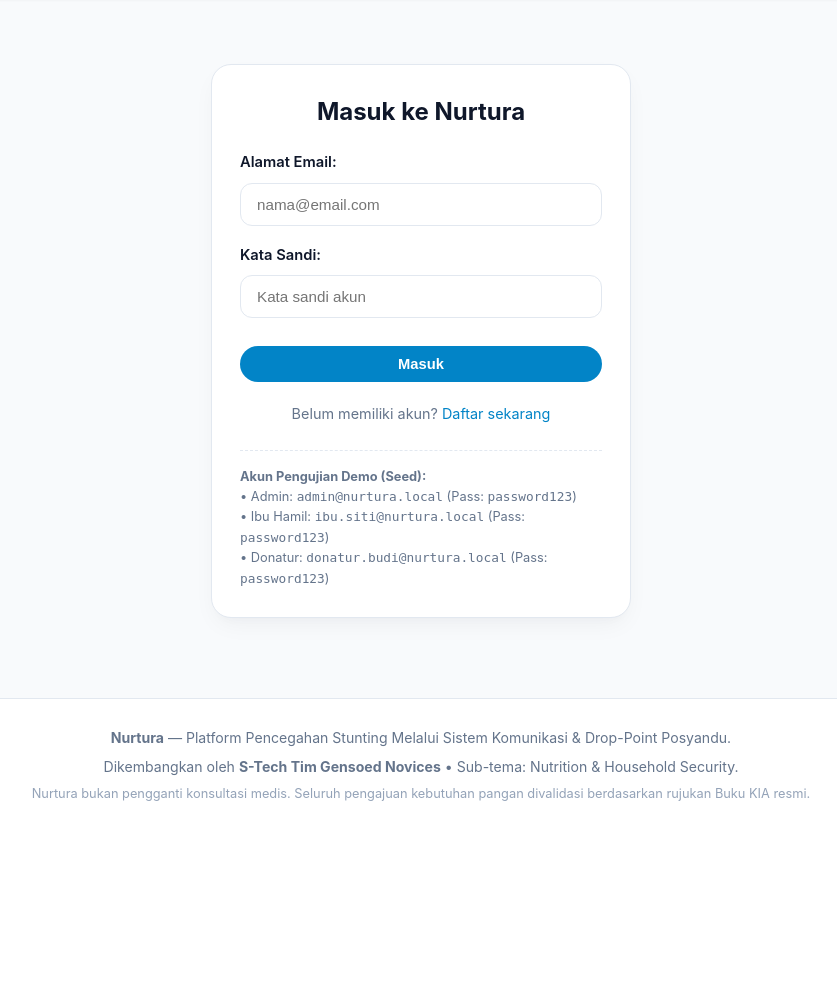
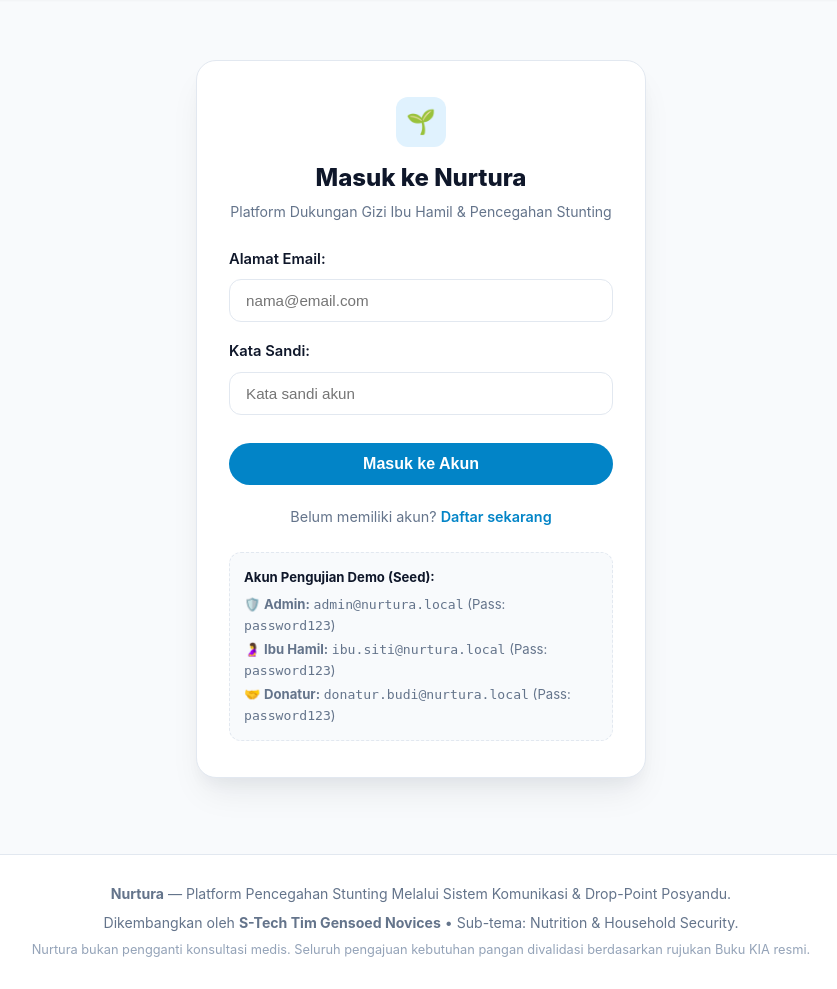
Before and after one commit to sulthanahmadm-tech/Nurtura, a PHP site: page /login.php in a window 1280 px wide. Shown: the part 73-1062 px from the top of the page, without its empty margins (219-1056 px from the left). Before the commit the page ends 874 px from the top, so only its background shows below. Run offline with PHP 8.4, Linux system fonts and the light colour scheme.

Commit message:
style: add dynamic css cache buster and modernize login UI

```diff
--- a/views/auth/login.php
+++ b/views/auth/login.php
@@ -3,12 +3,21 @@ require_once __DIR__ . '/../layouts/header.php';
 require_once __DIR__ . '/../../app/helpers/auth_helper.php';
 ?>
 
-<div style="max-width: 420px; margin: 40px auto;">
-    <div class="card">
-        <h2 style="text-align: center; margin-bottom: 20px;">Masuk ke Nurtura</h2>
+<div style="max-width: 450px; margin: 36px auto;">
+    <div class="card" style="padding: 36px 32px; border: 1px solid var(--border-color); box-shadow: var(--shadow-lg);">
+        <div style="text-align: center; margin-bottom: 24px;">
+            <div style="width: 50px; height: 50px; background: var(--primary-light); color: var(--primary); border-radius: var(--radius-sm); display: inline-flex; align-items: center; justify-content: center; font-size: 1.5rem; margin-bottom: 12px;">
+                🌱
+            </div>
+            <h2 style="font-size: 1.5rem; font-weight: 800; color: var(--text-main); margin-bottom: 4px;">Masuk ke Nurtura</h2>
+            <p style="font-size: 0.88rem; color: var(--text-muted);">Platform Dukungan Gizi Ibu Hamil & Pencegahan Stunting</p>
+        </div>
 
         <?php if (!empty($error)): ?>
-            <div class="alert alert-danger"><?= htmlspecialchars($error) ?></div>
+            <div class="alert alert-danger" style="display: flex; align-items: center; gap: 8px;">
+                <span>⚠️</span>
+                <span><?= htmlspecialchars($error) ?></span>
+            </div>
         <?php endif; ?>
 
         <?php if (isset($_GET['msg']) && $_GET['msg'] === 'registrasi_sukses'): ?>
@@ -28,18 +37,20 @@ require_once __DIR__ . '/../../app/helpers/auth_helper.php';
                 <input type="password" id="password" name="password" class="form-control" placeholder="Kata sandi akun" required>
             </div>
 
-            <button type="submit" class="btn btn-primary" style="width: 100%; margin-top: 10px;">Masuk</button>
+            <button type="submit" class="btn btn-primary" style="width: 100%; margin-top: 10px; font-size: 1rem; padding: 12px;">Masuk ke Akun</button>
         </form>
 
         <p style="text-align: center; margin-top: 20px; font-size: 0.9rem; color: var(--text-muted);">
-            Belum memiliki akun? <a href="index.php?page=register">Daftar sekarang</a>
+            Belum memiliki akun? <a href="index.php?page=register" style="font-weight: 600;">Daftar sekarang</a>
         </p>
 
-        <div style="margin-top: 24px; padding-top: 16px; border-top: 1px dashed var(--border-color); font-size: 0.8rem; color: var(--text-muted);">
-            <strong>Akun Pengujian Demo (Seed):</strong><br>
-            • Admin: <code>admin@nurtura.local</code> (Pass: <code>password123</code>)<br>
-            • Ibu Hamil: <code>ibu.siti@nurtura.local</code> (Pass: <code>password123</code>)<br>
-            • Donatur: <code>donatur.budi@nurtura.local</code> (Pass: <code>password123</code>)
+        <div style="margin-top: 24px; padding: 14px; background: var(--bg-page); border-radius: var(--radius-sm); border: 1px dashed var(--border-color); font-size: 0.82rem; color: var(--text-muted);">
+            <strong style="color: var(--text-main); display: block; margin-bottom: 6px;">Akun Pengujian Demo (Seed):</strong>
+            <div style="display: flex; flex-direction: column; gap: 3px;">
+                <div>🛡️ <strong>Admin:</strong> <code>admin@nurtura.local</code> (Pass: <code>password123</code>)</div>
+                <div>🤰 <strong>Ibu Hamil:</strong> <code>ibu.siti@nurtura.local</code> (Pass: <code>password123</code>)</div>
+                <div>🤝 <strong>Donatur:</strong> <code>donatur.budi@nurtura.local</code> (Pass: <code>password123</code>)</div>
+            </div>
         </div>
     </div>
 </div>
--- a/views/layouts/header.php
+++ b/views/layouts/header.php
@@ -8,7 +8,7 @@ require_once __DIR__ . '/../../app/helpers/auth_helper.php';
     <meta charset="UTF-8">
     <meta name="viewport" content="width=device-width, initial-scale=1.0">
     <title><?= APP_NAME ?> — <?= APP_TAGLINE ?></title>
-    <link rel="stylesheet" href="assets/css/style.css">
+    <link rel="stylesheet" href="assets/css/style.css?v=<?= filemtime(__DIR__ . '/../../public/assets/css/style.css') ?>">
 </head>
 <body>
     <header class="navbar">
```
